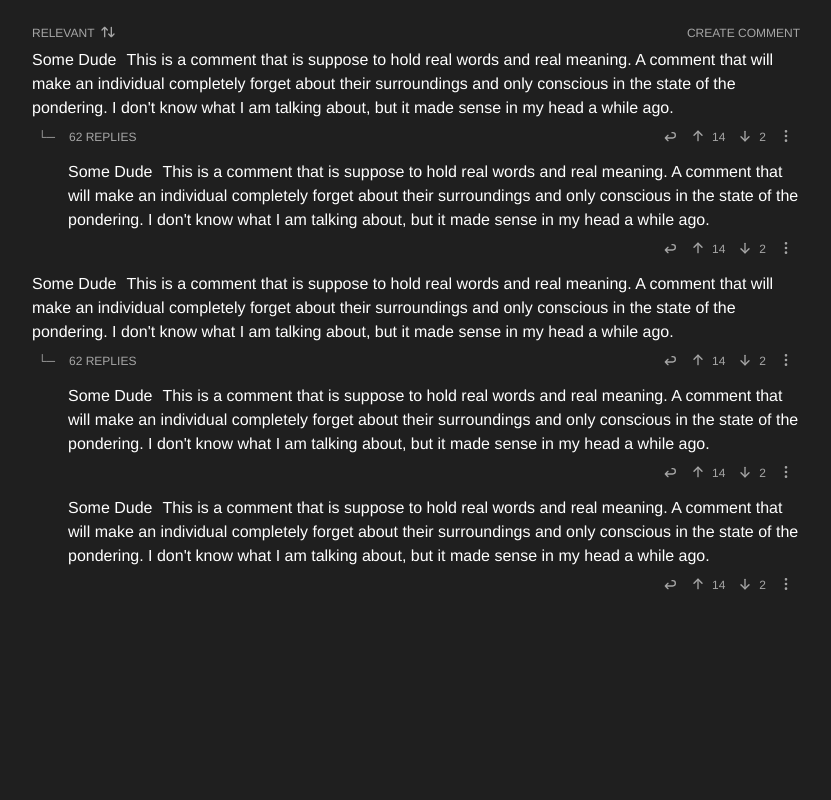
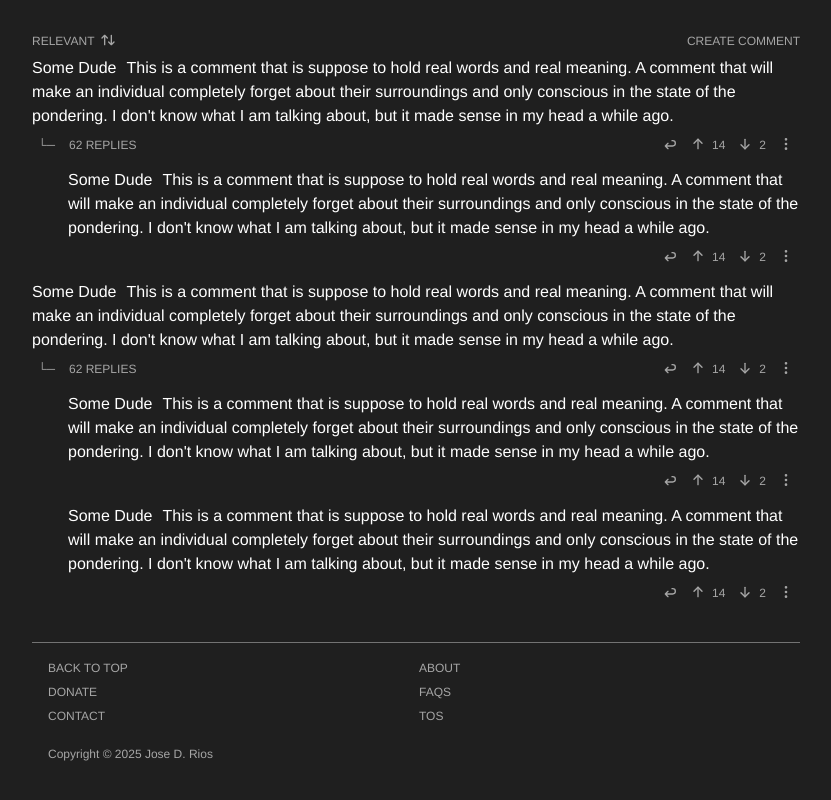
Before and after one commit to josedrios/odd-intellect, a React (Vite) app: page / in a window 1280 px wide. Shown: the part 414-1214 px from the top of the page, without its empty margins (224-1055 px from the left). Before the commit the page ends 1014 px from the top, so only its background shows below. Built offline with nearby package versions, Linux system fonts and the light colour scheme.

Commit message:
Created and styled footer component, tweaked nav spacing (margin/padding)

```diff
--- a/src/app/App.tsx
+++ b/src/app/App.tsx
@@ -1,6 +1,7 @@
 import Nav from '@/components/nav.tsx';
 import Question from '@/components/question.tsx';
 import CommentSection from '@/comments/comment-section';
+import Footer from '@/components/footer';
 
 function App() {
   return (
@@ -9,6 +10,7 @@ function App() {
         <Nav />
         <Question />
         <CommentSection />
+        <Footer />
       </div>
     </>
   );
--- /dev/null
+++ b/src/components/footer.tsx
@@ -0,0 +1,15 @@
+export default function Footer() {
+  return (
+    <div className="footer">
+      <div className="footer__body">
+        <a className="footer__link">BACK TO TOP</a>
+        <a className="footer__link">ABOUT</a>
+        <a className="footer__link">DONATE</a>
+        <a className="footer__link">FAQS</a>
+        <a className="footer__link">CONTACT</a>
+        <a className="footer__link">TOS</a>
+      </div>
+      <p className="footer__copyright">Copyright © 2025 Jose D. Rios</p>
+    </div>
+  );
+}
--- a/src/styles/components/footer.css
+++ b/src/styles/components/footer.css
@@ -1 +1,27 @@
 /* footer layout */
+.footer {
+  border-top: 1px solid var(--color-border-default);
+  margin: var(--spacing-6) 0;
+  padding: var(--spacing-4);
+}
+
+.footer__body {
+  display: grid;
+  gap: var(--spacing-1_5);
+  grid-template-columns: 1fr 1fr;
+}
+
+.footer__link {
+  color: var(--color-foreground-subtle);
+  font-size: var(--font-size-xs);
+
+  &:hover {
+    color: var(--color-foreground-default);
+  }
+}
+
+.footer__copyright {
+  margin-top: var(--spacing-5);
+  font-size: var(--font-size-xs);
+  color: var(--color-foreground-subtle);
+}
--- a/src/styles/components/nav.css
+++ b/src/styles/components/nav.css
@@ -3,7 +3,7 @@
   flex-direction: row;
   justify-content: space-between;
   align-items: baseline;
-  padding: var(--spacing-4) 0;
+  margin: var(--spacing-5) 0;
 }
 
 .nav__account {
@@ -13,3 +13,12 @@
     color: var(--color-foreground-default-hover);
   }
 }
+
+* {
+  -ms-overflow-style: none;
+  scrollbar-width: none;
+}
+
+*::-webkit-scrollbar {
+  display: none;
+}
```
